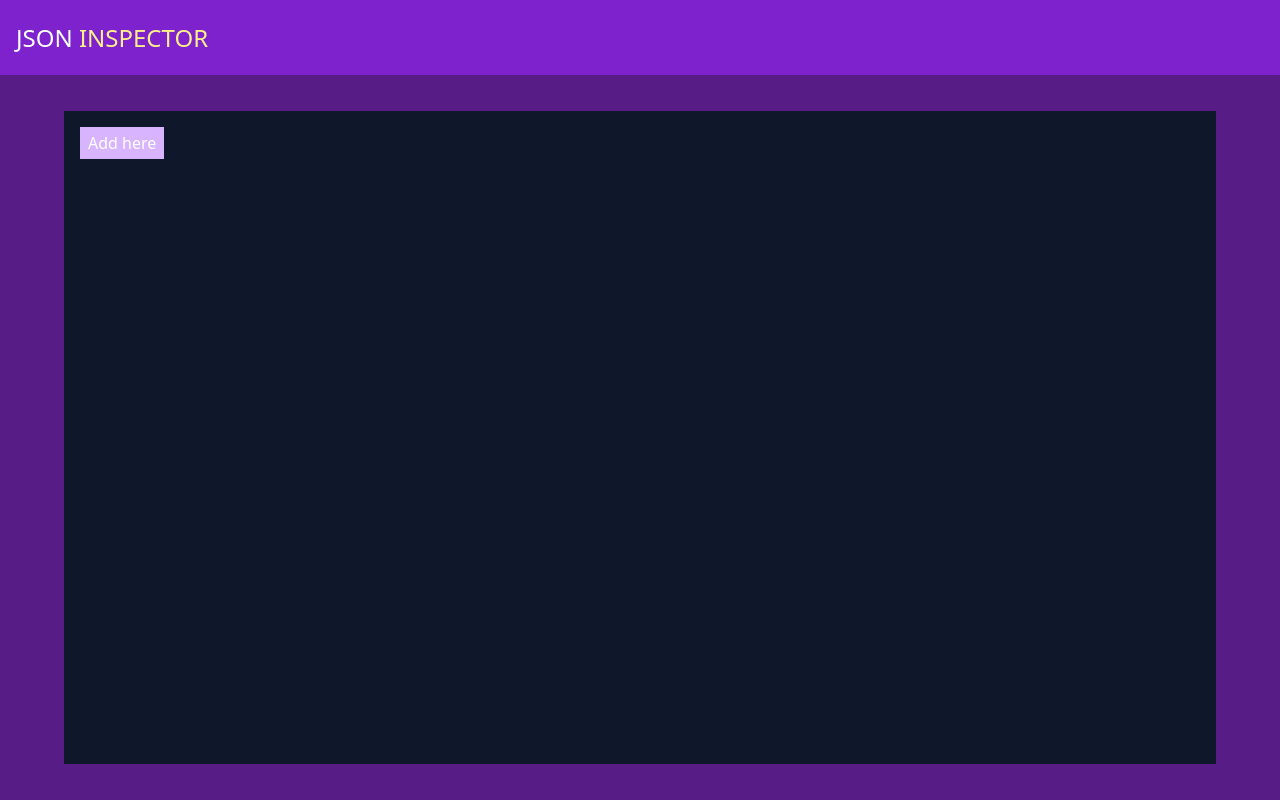
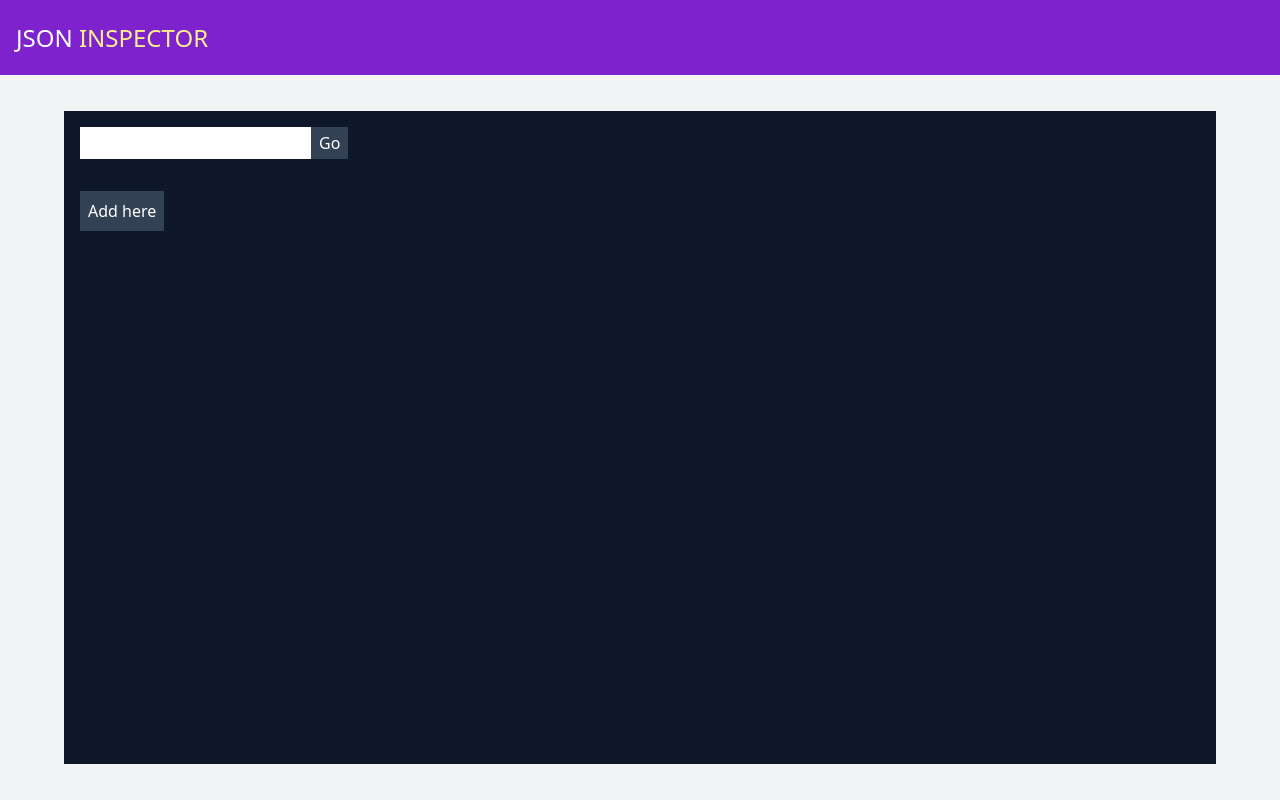
Before and after one commit to matiasgdev/json-inspect, a React (Vite) app: page / in a window 1280 px wide. Built offline with nearby package versions, Linux system fonts and the light colour scheme.

Commit message:
feat: added JSON file within a zustand context

```diff
--- a/package.json
+++ b/package.json
@@ -12,7 +12,8 @@
   },
   "dependencies": {
     "react": "^18.2.0",
-    "react-dom": "^18.2.0"
+    "react-dom": "^18.2.0",
+    "zustand": "^4.3.9"
   },
   "devDependencies": {
     "@types/react": "^18.2.14",
--- a/src/App.tsx
+++ b/src/App.tsx
@@ -1,25 +1,9 @@
-import {ChangeEventHandler, useMemo, useState} from 'react'
-import {formatJSON} from './utils/formatJSON'
 import {DisplayJSON} from './components/DisplayJSON'
 
 function App() {
-  const [json, setJSON] = useState('')
-
-  const formattedJSON = useMemo(() => {
-    return formatJSON(json)
-  }, [json])
-
-  const handleChange: ChangeEventHandler<HTMLInputElement> = event => {
-    const file = event.target.files?.[0] as File
-    if (!file) return
-
-    const reader = new FileReader()
-    reader.readAsText(file, 'utf-8')
-    reader.onloadend = event => {
-      setJSON(event.target?.result as string)
-    }
+  const handleChange = () => {
+    return null
   }
-
   return (
     <main className="min-h-screen bg-gray-100">
       <header className="min-h-[75px] min-w-screen bg-purple-700 flex items-center px-4">
@@ -27,24 +11,18 @@ function App() {
           json <span className="text-yellow-200">inspector</span>
         </h1>
       </header>
-      <div className="flex items-center justify-center h-[calc(100vh-75px)] w-full bg-purple-900">
+      <div className="flex items-center justify-center h-[calc(100vh-75px)] w-full ">
         <section className="flex flex-col w-[90%] h-[90%] justify-center items-center bg-slate-900">
           <div className="flex w-full p-4">
-            <button className="max-h-[40px] bg-purple-300 py-1 px-2 hover:bg-purple-400 transition-colors cursor-pointer border-none outline-none">
+            <input type="text" onChange={handleChange} />
+            <button className="max-h-[40px] bg-slate-700 py-1 px-2 hover:bg-purple-400 transition-colors cursor-pointer border-none outline-none">
               <label htmlFor="file" className="text-white cursor-pointer">
-                <p>Add here</p>
+                <p>Go</p>
               </label>
-              <input
-                type="file"
-                id="file"
-                accept="application/json"
-                className="hidden"
-                onChange={handleChange}
-              />
             </button>
           </div>
           <div className="flex w-full h-full p-4 grow-0 overflow-y-scroll">
-            <DisplayJSON readableJSON={formattedJSON} />
+            <DisplayJSON />
           </div>
         </section>
       </div>
--- a/src/components/DisplayJSON/index.tsx
+++ b/src/components/DisplayJSON/index.tsx
@@ -1,15 +1,13 @@
-import {Reader} from '../../utils/formatJSON'
+import {useJsonStore, JSON} from '../../stores/json-store'
+import {FileButton} from '../FileButton'
 
-interface DisplayJSONProps {
-  readableJSON: Reader[]
-}
-
-export const DisplayJSON: React.FC<DisplayJSONProps> = ({readableJSON}) => {
+export const DisplayJSON: React.FC = () => {
+  const readableJSON = useJsonStore(s => s.json)
   const handleExpand: React.MouseEventHandler<HTMLDetailsElement> = event => {
     console.log(event.target)
   }
 
-  const render = (value: Reader[]) =>
+  const render = (value: JSON[]) =>
     value.map(({key, value}, index) => (
       <div className="flex items-start gap-x-4">
         <span className="w-[2rem] text-left truncate text-slate-500 shrink-0 text-sm">
@@ -30,14 +28,14 @@ export const DisplayJSON: React.FC<DisplayJSONProps> = ({readableJSON}) => {
                   </div>
                 ))
               : typeof value === 'object'
-              ? render(value as unknown as Reader[])
+              ? render(value as unknown as JSON[])
               : `"${value as string}"`}
           </p>
         </details>
       </div>
     ))
 
-  if (!readableJSON) return
+  if (!readableJSON) return <FileButton />
 
   return (
     <div className="relative w-full">
--- /dev/null
+++ b/src/components/FileButton/index.tsx
@@ -0,0 +1,32 @@
+import {ChangeEventHandler} from 'react'
+import {formatJSON} from '../../utils/formatJSON'
+import {useJsonStore} from '../../stores/json-store'
+
+export const FileButton = () => {
+  const setJSON = useJsonStore(s => s.setJSON)
+
+  const handleChange: ChangeEventHandler<HTMLInputElement> = event => {
+    const file = event.target.files?.[0] as File
+    if (!file) return
+
+    const reader = new FileReader()
+    reader.readAsText(file, 'utf-8')
+    reader.onloadend = event => {
+      setJSON(formatJSON(event.target?.result as string))
+    }
+  }
+  return (
+    <button className="max-h-[40px] bg-slate-700 py-1 px-2 hover:bg-purple-400 transition-colors cursor-pointer border-none outline-none">
+      <label htmlFor="file" className="text-white cursor-pointer">
+        <p>Add here</p>
+      </label>
+      <input
+        type="file"
+        id="file"
+        accept="application/json"
+        className="hidden"
+        onChange={handleChange}
+      />
+    </button>
+  )
+}
--- /dev/null
+++ b/src/stores/json-store.ts
@@ -0,0 +1,16 @@
+import {create} from 'zustand'
+
+export interface JSON {
+  key: string
+  value: JSON[] | string | number | boolean | Date
+}
+
+interface JSONState {
+  json: JSON[] | null
+  setJSON: (newjJSON: JSON[]) => void
+}
+
+export const useJsonStore = create<JSONState>(set => ({
+  json: null,
+  setJSON: newjJSON => set({json: newjJSON}),
+}))
--- a/src/utils/formatJSON.ts
+++ b/src/utils/formatJSON.ts
@@ -1,13 +1,10 @@
 /* eslint-disable @typescript-eslint/no-explicit-any */
 
-export interface Reader {
-  key: string
-  value: Reader[] | string | number | boolean | Date
-}
+import type {JSON} from '../stores/json-store'
 
-function formatJSON(json: string): Reader[]
-function formatJSON(json: object): Reader[]
-function formatJSON(json: unknown): Reader[] | null {
+function formatJSON(json: string): JSON[]
+function formatJSON(json: object): JSON[]
+function formatJSON(json: unknown): JSON[] | null {
   if (!json) {
     return null
   }
```
Also changed, not shown: 1 other file (tests, documents, lock files or other folders).
